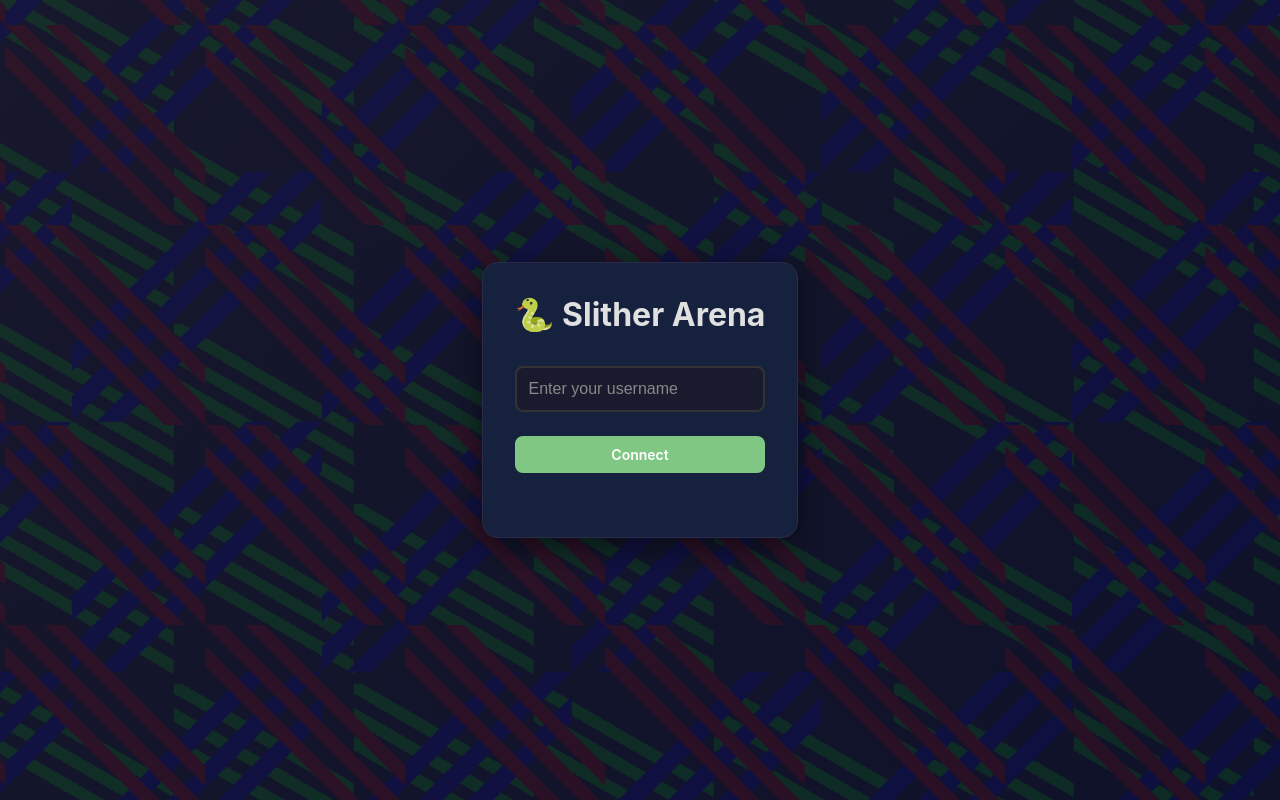
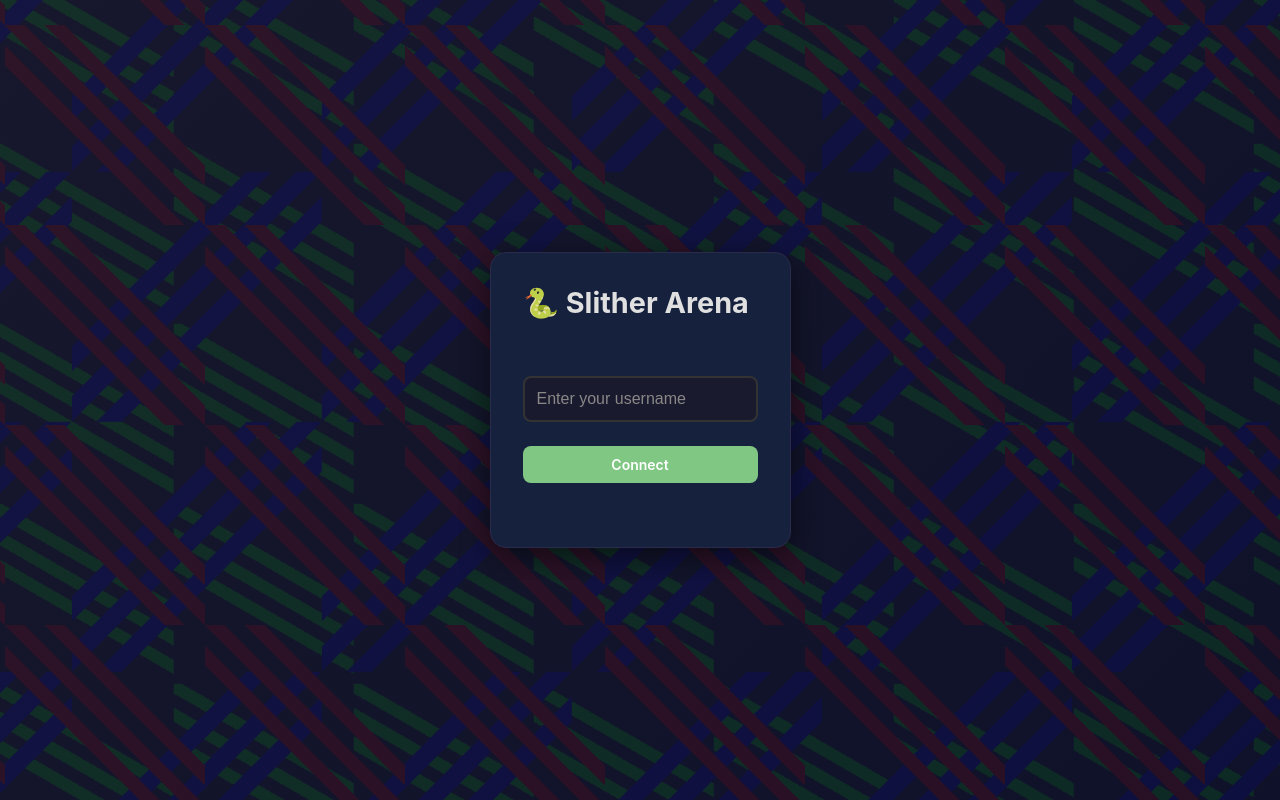
Before and after one commit to bariiss/snake, an Angular app in the folder frontend/: page / in a window 1280 px wide. Built offline with nearby package versions, Linux system fonts and the light colour scheme.

Commit message:
first commit

```diff
--- a/frontend/src/app/components/lobby/lobby.component.css
+++ b/frontend/src/app/components/lobby/lobby.component.css
@@ -61,6 +61,31 @@
   padding: 2rem;
   box-shadow: 0 8px 32px rgba(0, 0, 0, 0.5);
   border: 1px solid #2a2a4a;
+}
+
+.card.lobby-card h1 {
+  font-size: 1.8rem;
+  margin: 0 0 1.5rem 0;
+  color: #e0e0e0;
+  text-align: center;
+  display: inline-block;
+  animation: slither 3s ease-in-out infinite;
+  transform-origin: center;
+}
+
+@keyframes slither {
+  0%, 100% {
+    transform: translateY(0) scaleY(1);
+  }
+  25% {
+    transform: translateY(-8px) scaleY(1.05);
+  }
+  50% {
+    transform: translateY(0) scaleY(1);
+  }
+  75% {
+    transform: translateY(8px) scaleY(0.95);
+  }
 }
 
 .connect-section {
```
